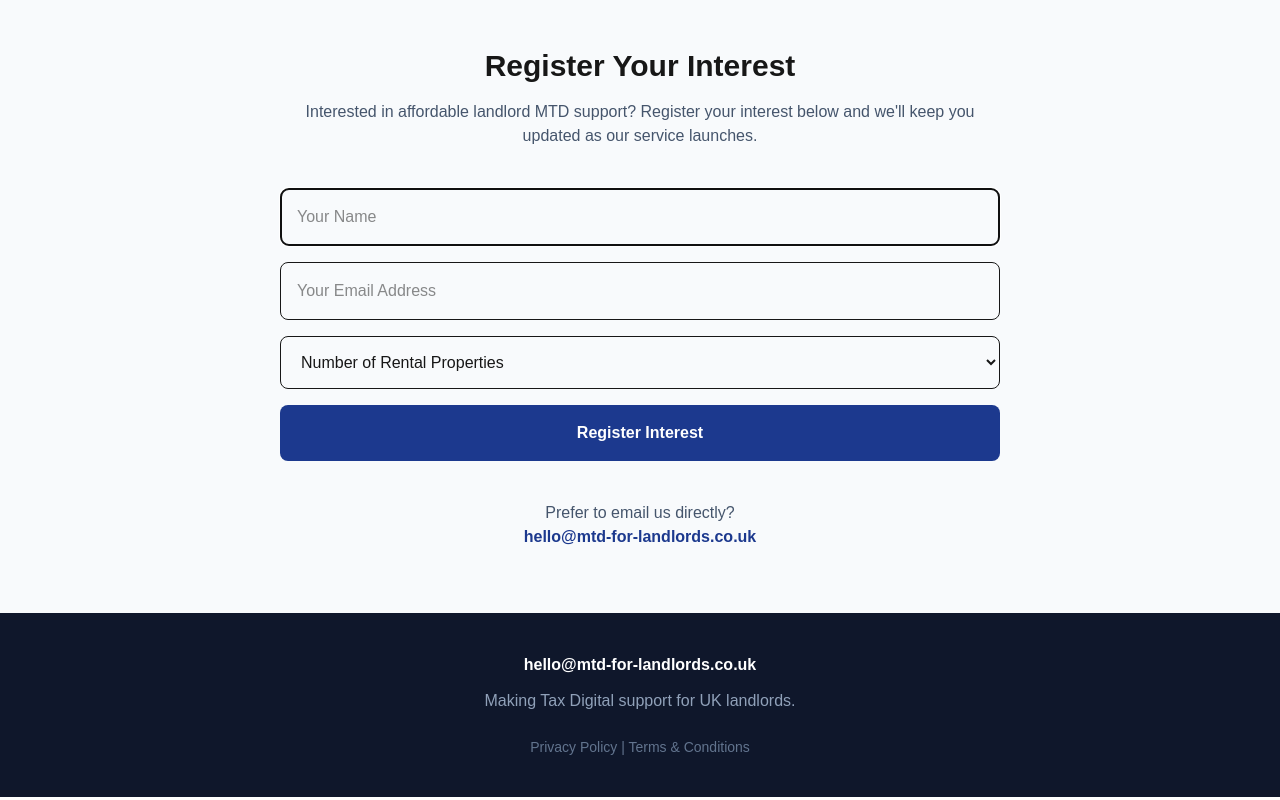
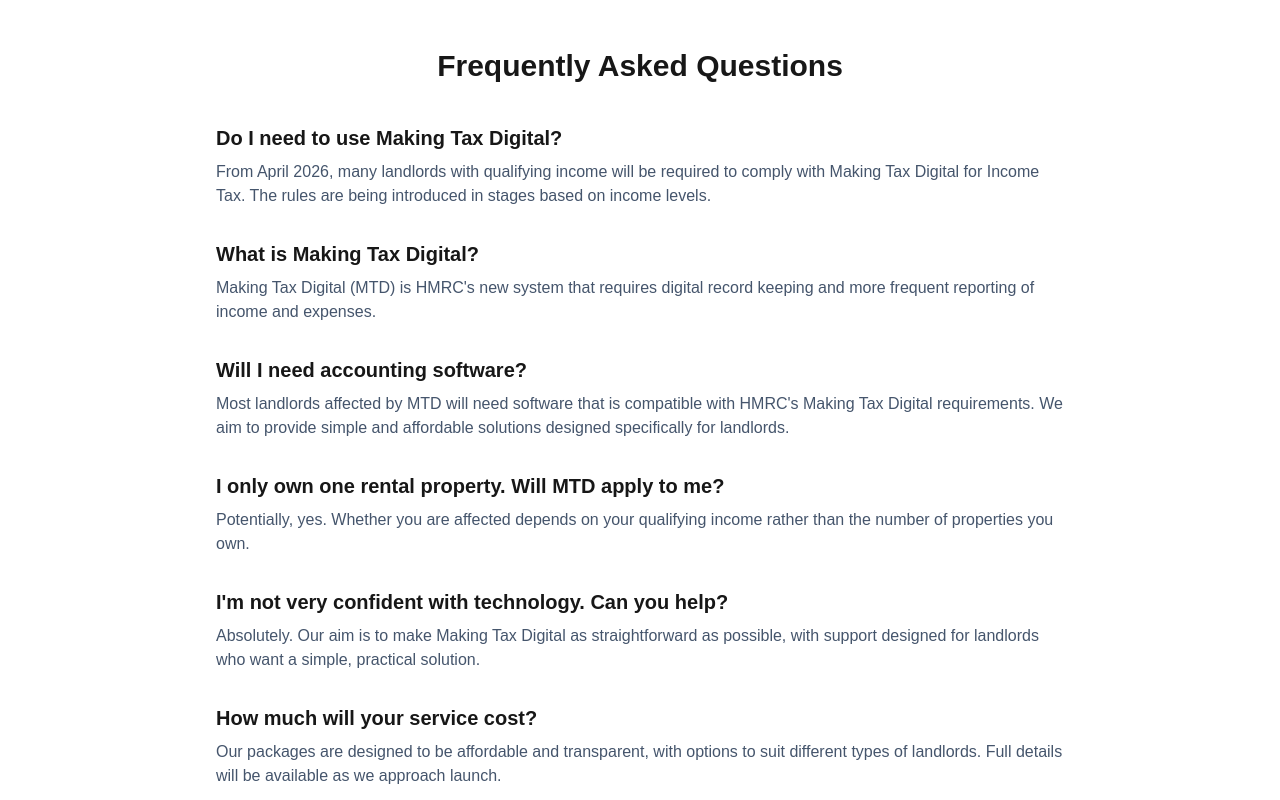
Before and after one commit to colin-mtd/mtd-for-landlords, a Next.js app: page / in a window 1280 px wide. Shown: the part 2140-2940 px from the top of the page. Built offline with nearby package versions, Linux system fonts and the light colour scheme.

Commit message:
Update page.js
Added an FAQ section

```diff
--- a/app/page.js
+++ b/app/page.js
@@ -208,6 +208,73 @@ export default function Home() {
 
   </div>
 </section>
+<section className="bg-white py-16">
+  <div className="max-w-4xl mx-auto px-6">
+
+    <h2 className="text-3xl font-bold text-center mb-10">
+      Frequently Asked Questions
+    </h2>
+
+    <div className="space-y-8">
+
+      <div>
+        <h3 className="font-bold text-xl mb-2">
+          Do I need to use Making Tax Digital?
+        </h3>
+        <p className="text-slate-600">
+          From April 2026, many landlords with qualifying income will be required to comply with Making Tax Digital for Income Tax. The rules are being introduced in stages based on income levels.
+        </p>
+      </div>
+
+      <div>
+        <h3 className="font-bold text-xl mb-2">
+          What is Making Tax Digital?
+        </h3>
+        <p className="text-slate-600">
+          Making Tax Digital (MTD) is HMRC's new system that requires digital record keeping and more frequent reporting of income and expenses.
+        </p>
+      </div>
+
+      <div>
+        <h3 className="font-bold text-xl mb-2">
+          Will I need accounting software?
+        </h3>
+        <p className="text-slate-600">
+          Most landlords affected by MTD will need software that is compatible with HMRC's Making Tax Digital requirements. We aim to provide simple and affordable solutions designed specifically for landlords.
+        </p>
+      </div>
+
+      <div>
+        <h3 className="font-bold text-xl mb-2">
+          I only own one rental property. Will MTD apply to me?
+        </h3>
+        <p className="text-slate-600">
+          Potentially, yes. Whether you are affected depends on your qualifying income rather than the number of properties you own.
+        </p>
+      </div>
+
+      <div>
+        <h3 className="font-bold text-xl mb-2">
+          I'm not very confident with technology. Can you help?
+        </h3>
+        <p className="text-slate-600">
+          Absolutely. Our aim is to make Making Tax Digital as straightforward as possible, with support designed for landlords who want a simple, practical solution.
+        </p>
+      </div>
+
+      <div>
+        <h3 className="font-bold text-xl mb-2">
+          How much will your service cost?
+        </h3>
+        <p className="text-slate-600">
+          Our packages are designed to be affordable and transparent, with options to suit different types of landlords. Full details will be available as we approach launch.
+        </p>
+      </div>
+
+    </div>
+
+  </div>
+</section>
 <section id="register-interest" className="bg-slate-50 py-16">
   <div className="max-w-3xl mx-auto px-6">
 
```
